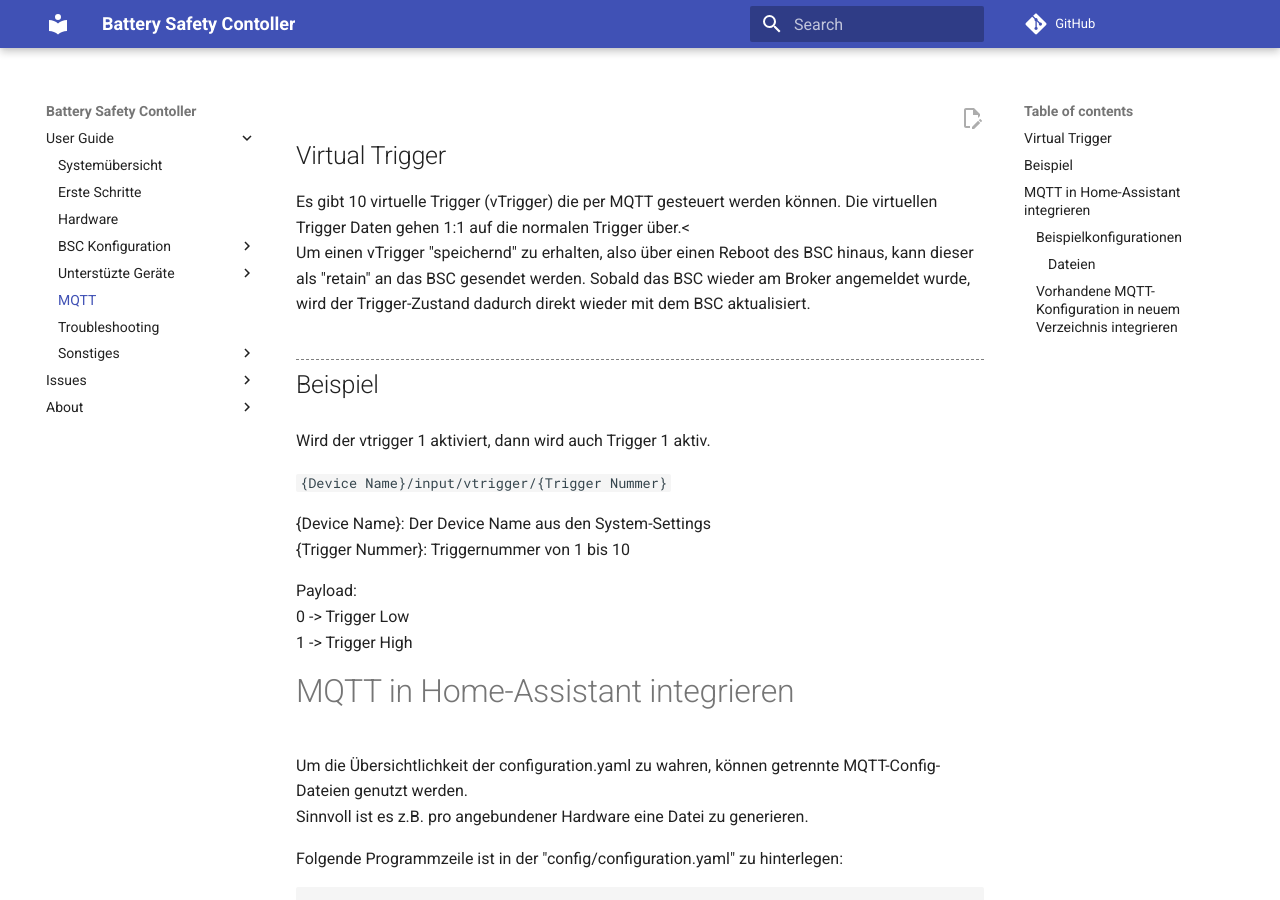
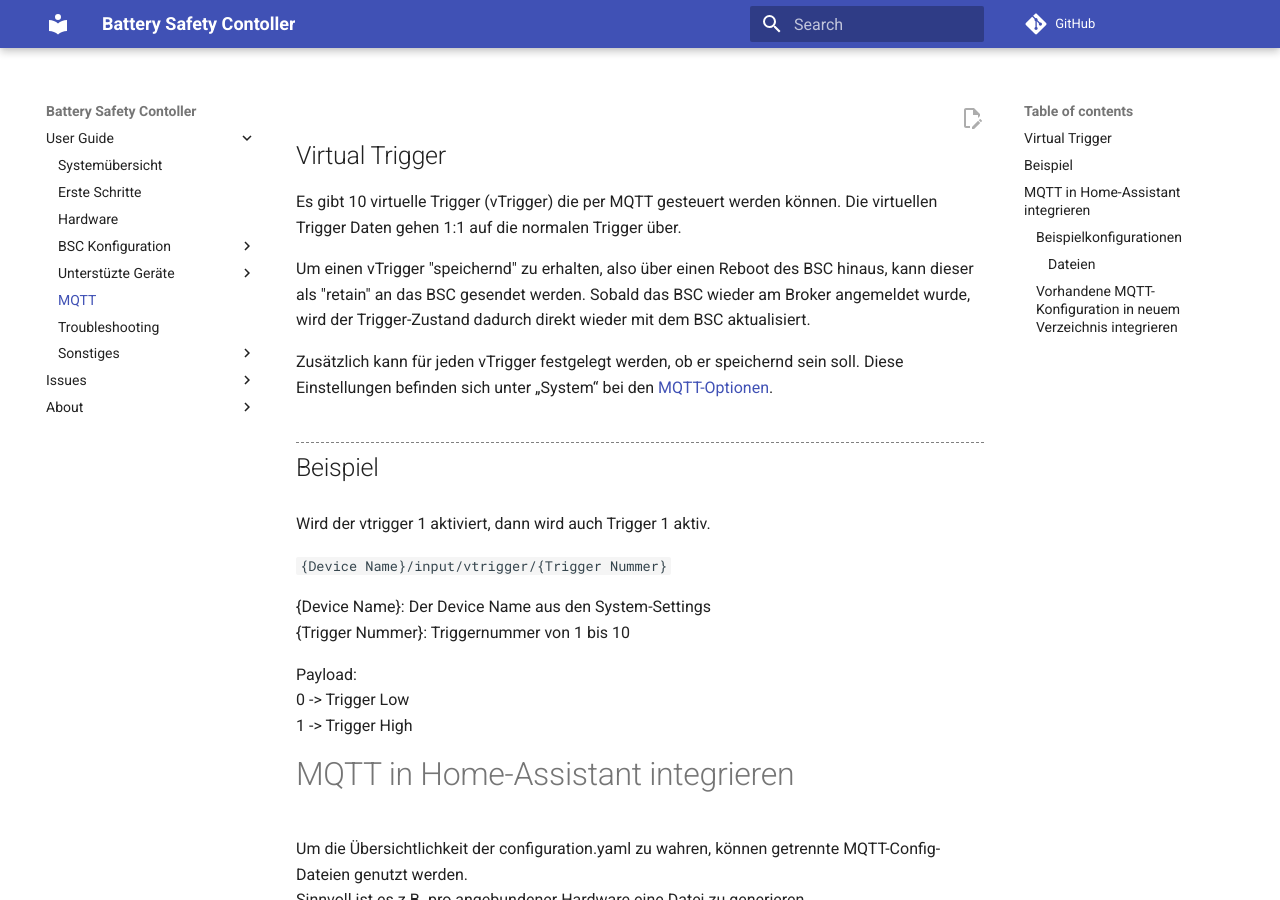
Before and after one commit to bsc-org/bsc, an MkDocs documentation site: the page built from docs/mqtt.md, in a window 1280 px wide and 900 px high. Built offline with MkDocs 1.6.1 and Material for MkDocs 9.7.7, drawn with Linux system fonts in a browser that asks for light colours; comment, search, counter and statistics services are not loaded.

Commit message:
MQTT vTrigger

```diff
--- a/docs/mqtt.md
+++ b/docs/mqtt.md
@@ -1,7 +1,10 @@
 ## Virtual Trigger
 
-Es gibt 10 virtuelle Trigger (vTrigger) die per MQTT gesteuert werden können. Die virtuellen Trigger Daten gehen 1:1 auf die normalen Trigger über.<
+Es gibt 10 virtuelle Trigger (vTrigger) die per MQTT gesteuert werden können. Die virtuellen Trigger Daten gehen 1:1 auf die normalen Trigger über.
+
 Um einen vTrigger "speichernd" zu erhalten, also über einen Reboot des BSC hinaus, kann dieser als "retain" an das BSC gesendet werden. Sobald das BSC wieder am Broker angemeldet wurde, wird der Trigger-Zustand dadurch direkt wieder mit dem BSC aktualisiert.
+
+Zusätzlich kann für jeden vTrigger festgelegt werden, ob er speichernd sein soll. Diese Einstellungen befinden sich unter „System“ bei den [MQTT-Optionen](settings_bsc.md/#mqtt).
 
 ## Beispiel
 Wird der vtrigger 1 aktiviert, dann wird auch Trigger 1 aktiv.
```
